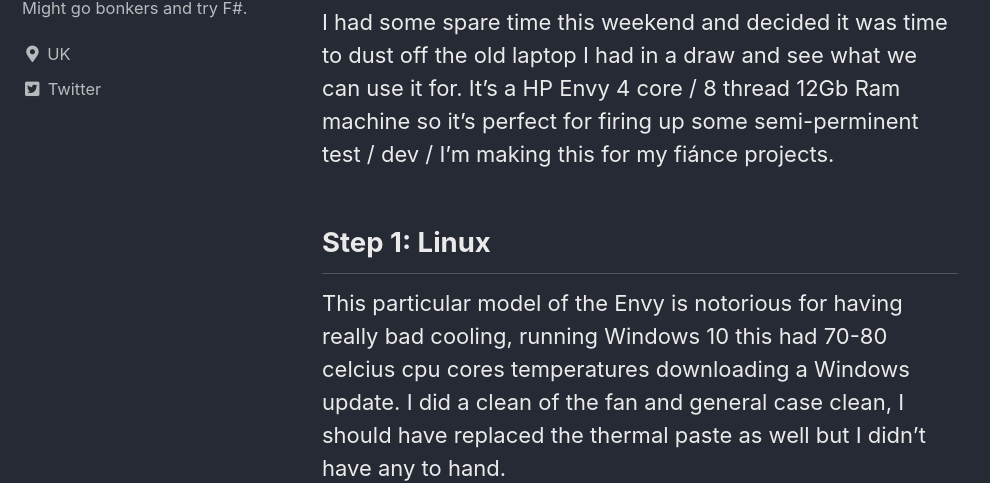
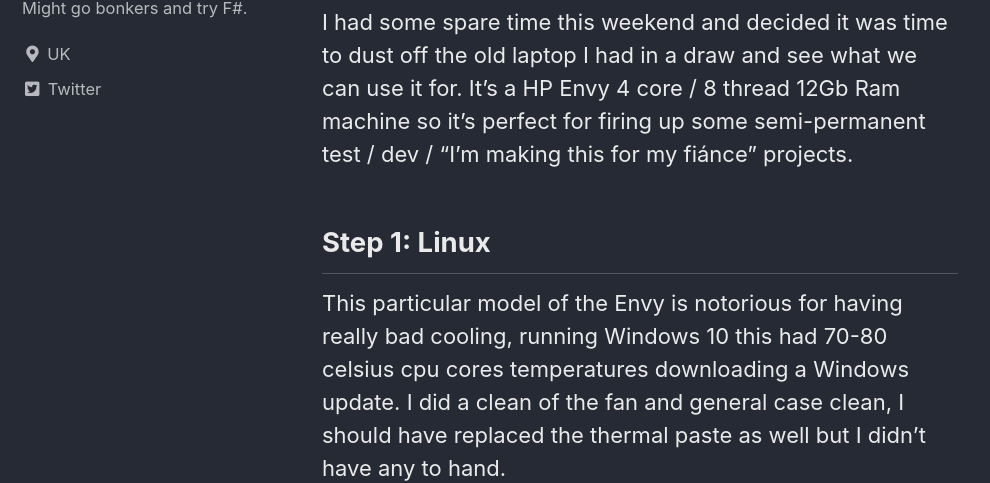
Before and after one commit to jamesrbirch/jamesrbirch.github.io, a Jekyll site: the page built from _posts/2021-02-13-time-to-setup-a-dev-environment.md, in a window 1280 px wide and 1400 px high. Shown: the part 337-820 px from the top of the window, without its empty margins (0-990 px from the left). Built offline with Jekyll 4.4.1, drawn with Linux system fonts in a browser that asks for light colours; cached includes are drawn as plain includes; some of the changed text lies outside the part shown.

Commit message:
Writing first blog post - draft

```diff
--- a/_posts/2021-02-13-time-to-setup-a-dev-environment.md
+++ b/_posts/2021-02-13-time-to-setup-a-dev-environment.md
@@ -2,11 +2,11 @@
 
 ### Also known as let's play with linux and docker
 
-I had some spare time this weekend and decided it was time to dust off the old laptop I had in a draw and see what we can use it for. It's a HP Envy 4 core / 8 thread 12Gb Ram machine so it's perfect for firing up some semi-perminent test / dev / I'm making this for my fiánce projects.
+I had some spare time this weekend and decided it was time to dust off the old laptop I had in a draw and see what we can use it for. It's a HP Envy 4 core / 8 thread 12Gb Ram machine so it's perfect for firing up some semi-permanent test / dev / "I'm making this for my fiánce" projects.
 
 ## Step 1: Linux
 
-This particular model of the Envy is notorious for having really bad cooling, running Windows 10 this had 70-80 celcius cpu cores temperatures downloading a Windows update. I did a clean of the fan and general case clean, I should have replaced the thermal paste as well but I didn't have any to hand.
+This particular model of the Envy is notorious for having really bad cooling, running Windows 10 this had 70-80 celsius cpu cores temperatures downloading a Windows update. I did a clean of the fan and general case clean, I should have replaced the thermal paste as well but I didn't have any to hand.
 
 So! Linux time.. hopefully that will be a little nicer to our old girl. It also gives me an excuse to try using linux to achieve a goal, instead of giving up with it after an hour or two as I have done in the past.
 
```
Also changed, not shown: other parts of _posts/2021-02-13-time-to-setup-a-dev-environment.md (+2 -2 lines).
